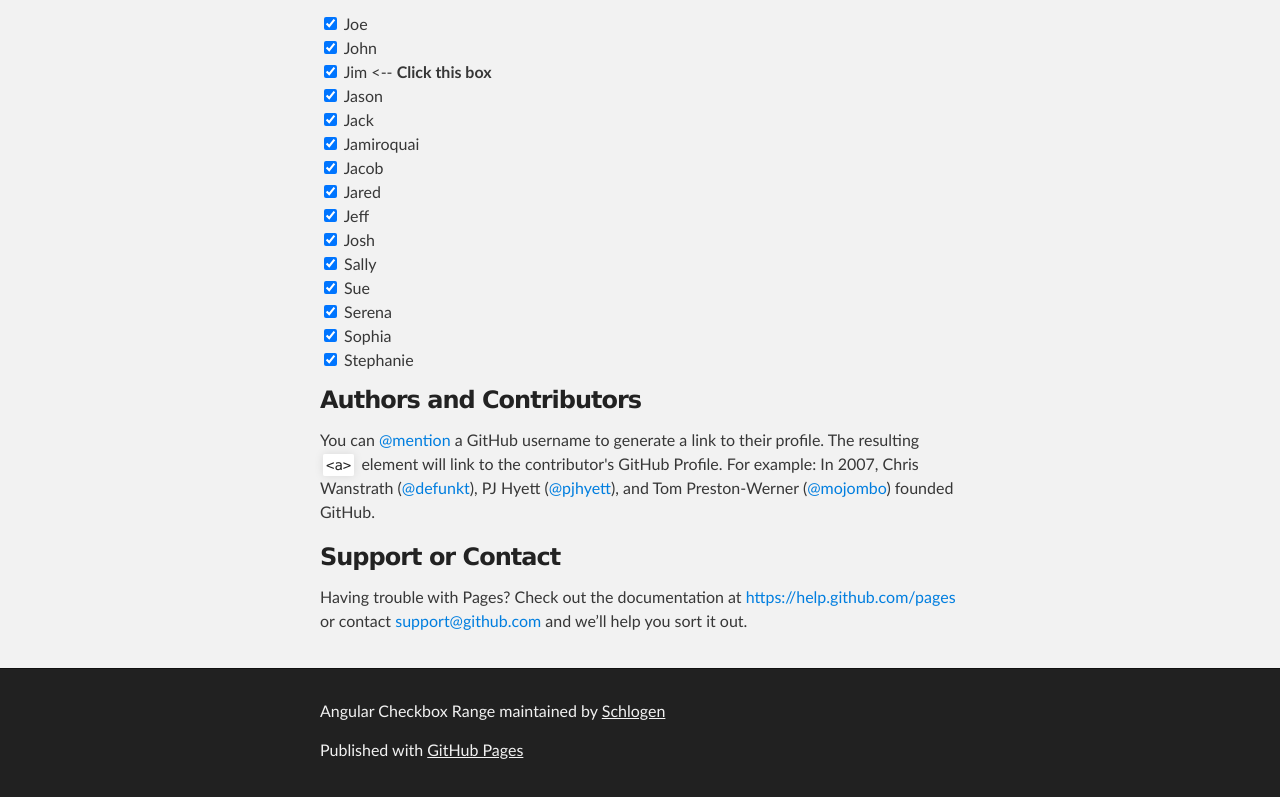
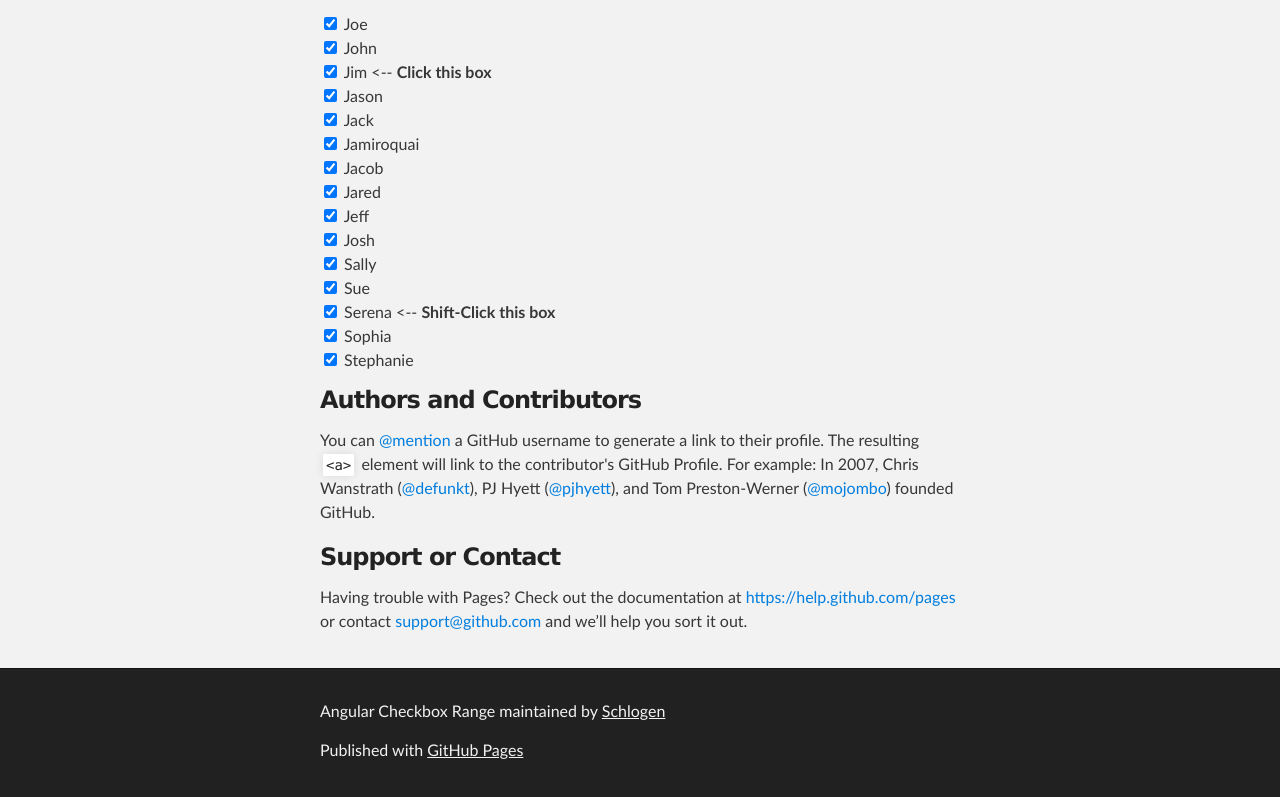
Before and after one commit to jameskleeh/angular-multi-check, a plain HTML site: page index.html in a window 1280 px wide. Shown: the part 1309-2106 px from the top of the page. Drawn offline with nearby package versions, Linux system fonts and the light colour scheme; some packages are replaced by stand-ins of ours; a script that the page names is missing.

Commit message:
Update index.html

```diff
--- a/index.html
+++ b/index.html
@@ -92,7 +92,7 @@
     <div ng-repeat="p in people2">
       <label ng-init="p.checked = true">
         <input type="checkbox" multi-check ng-model="p.checked" /> {{p.name}}
-        <span ng-if="$index == 7"> <-- <strong>Shift-Click this box</strong></span>
+        <span ng-if="$index == 2"> <-- <strong>Shift-Click this box</strong></span>
       </label>
     </div>
   </div>
```
